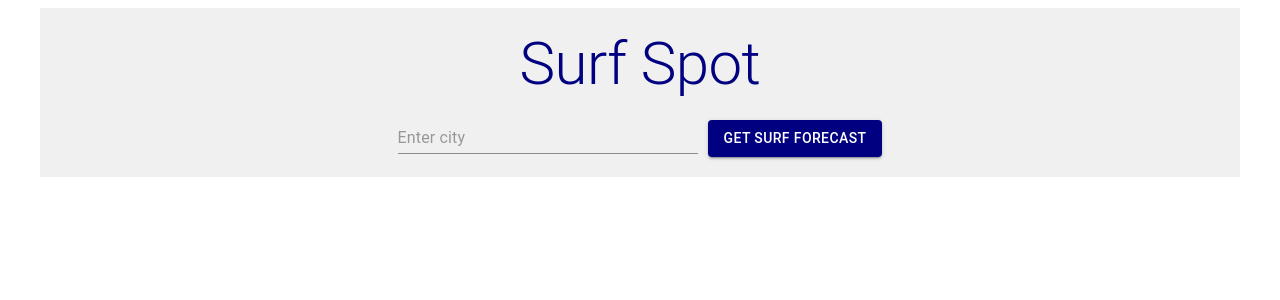
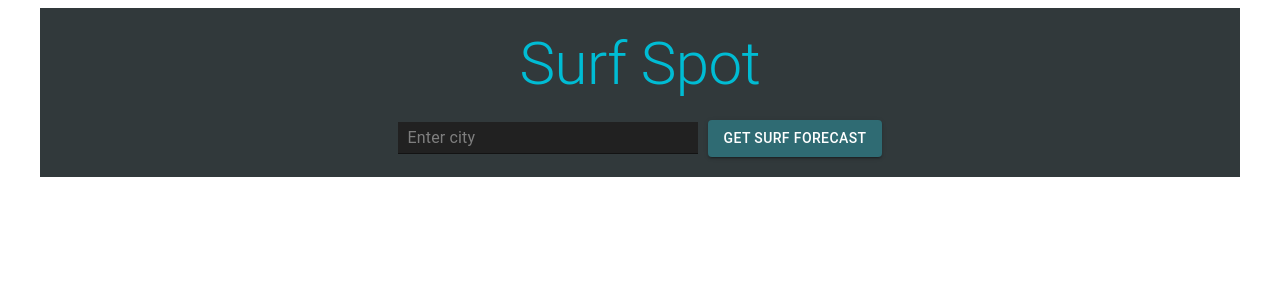
Before and after one commit to CarlosPettersen/SurfReport, a React (Create React App) app: page / in a window 1280 px wide. Shown: the top 300 px of the page. Built offline with nearby package versions, Linux system fonts and the light colour scheme.

Commit message:
updated styling and time format

```diff
--- a/src/WeatherApp.js
+++ b/src/WeatherApp.js
@@ -83,7 +83,7 @@ const Weather = () => {
   useEffect(() => {
     const interval = setInterval(() => {
       setCurrentDate(new Date());
-    }, 1000);
+    }, 10000);
 
     return () => clearInterval(interval);
   }, []);
@@ -100,20 +100,26 @@ const Weather = () => {
 
   const getWindSpeedColor = (windSpeed) => {
     if (windSpeed < 10) {
-      return "#339933"; // Green for low wind speed
+      return "rgb(76 137 76)"; // Green for low wind speed
     } else if (windSpeed < 20) {
-      return "#e6e600"; // Yellow for moderate wind speed
+      return "rgb(187 187 91)"; // Yellow for moderate wind speed
     } else {
-      return "#cc0000"; // Red for high wind speed
+      return "rgb(195 91 91)"; // Red for high wind speed
     }
   };
 
   return (
-    <Container style={{ backgroundColor: "#f0f0f0", padding: "20px" }}>
+    <Container
+      style={{
+        backgroundColor: "rgb(49 57 59)",
+        padding: "20px",
+        color: "#fff",
+      }}
+    >
       <Typography
         variant="h2"
         align="center"
-        style={{ marginBottom: "20px", color: "navy" }}
+        style={{ marginBottom: "20px", color: "#00bcd4" }}
       >
         Surf Spot
       </Typography>
@@ -129,12 +135,21 @@ const Weather = () => {
           placeholder="Enter city"
           value={inputCity}
           onChange={handleInputChange}
-          style={{ marginRight: "10px", width: "300px" }}
+          style={{
+            marginRight: "10px",
+            paddingLeft: "10px",
+            width: "300px",
+            backgroundColor: "#212121",
+            color: "#fff",
+          }}
         />
         <Button
           variant="contained"
           onClick={fetchWeather}
-          style={{ backgroundColor: "navy", color: "white" }}
+          style={{
+            backgroundColor: "rgb(47 107 115)",
+            color: "#fff",
+          }}
         >
           {loading ? "Loading..." : "Get surf forecast"}
         </Button>
@@ -146,25 +161,49 @@ const Weather = () => {
       )}
       {weatherData && (
         <Box style={{ marginTop: "20px" }}>
-          <Typography variant="h5" align="center" style={{ color: "navy" }}>
+          <Typography variant="h5" align="center" style={{ color: "#00bcd4" }}>
             {inputCity}
           </Typography>
-          <TableContainer>
+          <TableContainer style={{ overflow: "visible" }}>
             <Table>
-              <TableHead>
+              <TableHead
+                style={{
+                  backgroundColor: "rgb(49 57 59)",
+                  position: "sticky",
+                  top: 0,
+                  zIndex: 1,
+                }}
+              >
                 <TableRow>
-                  <TableCell>Time</TableCell>
-                  <TableCell>Wave Direction</TableCell>
-                  <TableCell>Wave Period (s)</TableCell>
-                  <TableCell>Wave Height (m)</TableCell>
-                  <TableCell>Wind Direction</TableCell>
-                  <TableCell>Wind Speed (km/h)</TableCell>
+                  <TableCell style={{ color: "#00bcd4" }}>Time</TableCell>
+                  <TableCell style={{ color: "#00bcd4" }}>
+                    Wave Direction
+                  </TableCell>
+                  <TableCell style={{ color: "#00bcd4" }}>
+                    Wave Period (s)
+                  </TableCell>
+                  <TableCell style={{ color: "#00bcd4" }}>
+                    Wave Height (m)
+                  </TableCell>
+                  <TableCell style={{ color: "#00bcd4" }}>
+                    Wind Direction
+                  </TableCell>
+                  <TableCell style={{ color: "#00bcd4" }}>
+                    Wind Speed (km/h)
+                  </TableCell>
                 </TableRow>
               </TableHead>
               <TableBody>
                 {weatherData.marineData.hourly.time.map((time, index) => {
                   const date = new Date(time);
-                  const formattedDate = `${date.getDate()}/${date.getMonth() + 1} at ${("0" + date.getHours()).slice(-2)}:${("0" + date.getMinutes()).slice(-2)}`;
+                  const formattedDate = date.toLocaleDateString("en-US", {
+                    weekday: "long",
+                    month: "long",
+                    day: "numeric",
+                    hour: "numeric",
+                    minute: "numeric",
+                  });
+
                   const waveDirectionDegree =
                     weatherData.marineData.hourly.wave_direction[index];
                   const directionArrowWave =
@@ -181,19 +220,25 @@ const Weather = () => {
                       key={index}
                       style={
                         isCurrentRow(index)
-                          ? { backgroundColor: "rgba(0, 0, 255, 0.1)" }
+                          ? { backgroundColor: "rgba(0, 188, 212, 0.2)" }
                           : {}
                       }
                     >
-                      <TableCell>{formattedDate}</TableCell>
-                      <TableCell>{directionArrowWave}</TableCell>
-                      <TableCell>
+                      <TableCell style={{ color: "#fff" }}>
+                        {formattedDate}
+                      </TableCell>
+                      <TableCell style={{ color: "#fff" }}>
+                        {directionArrowWave}
+                      </TableCell>
+                      <TableCell style={{ color: "#fff" }}>
                         {weatherData.marineData.hourly.wave_period[index]}
                       </TableCell>
-                      <TableCell>
+                      <TableCell style={{ color: "#fff" }}>
                         {weatherData.marineData.hourly.wave_height[index]}
                       </TableCell>
-                      <TableCell>{directionArrowWind}</TableCell>
+                      <TableCell style={{ color: "#fff" }}>
+                        {directionArrowWind}
+                      </TableCell>
                       <TableCell style={{ backgroundColor: windSpeedColor }}>
                         {weatherData.forecastData.hourly.wind_speed_10m[index]}
                       </TableCell>
```
